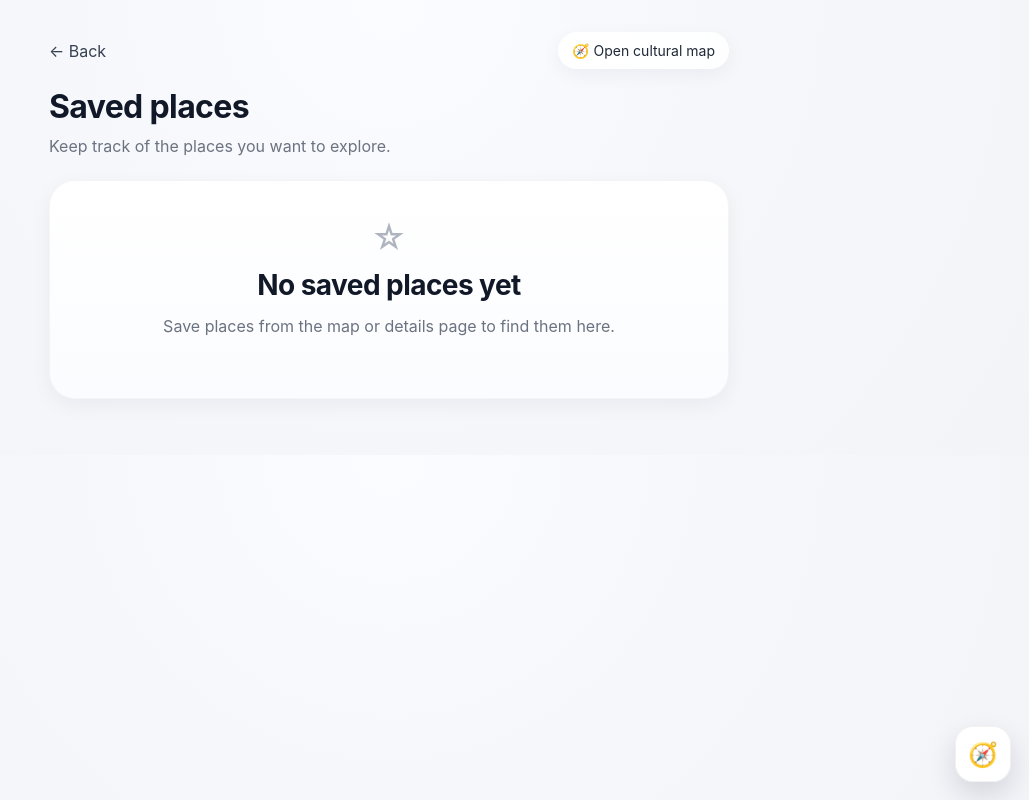
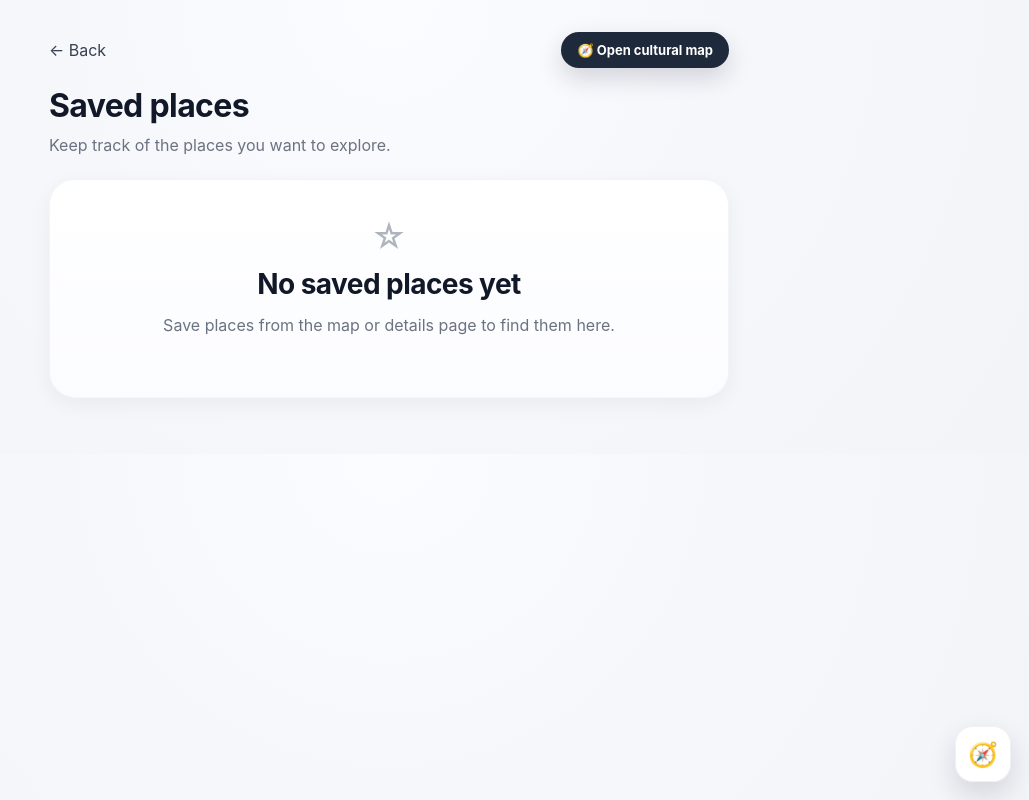
Before and after one commit to Nataliia-Burmaka/interactive-cultural-map, a React (Vite) app: page /saved in a window 1280 px wide. Shown: the whole page, without its empty margins (251-1280 px from the left). Built offline with nearby package versions, Linux system fonts and the light colour scheme.

Commit message:
Changed button on Saved places page

```diff
--- a/src/pages/SavedPage.jsx
+++ b/src/pages/SavedPage.jsx
@@ -53,12 +53,15 @@ function SavedPage() {
         </button>
 
         <div className="results-top-actions">
-          <button
-            className="saved-link-button"
-            onClick={() => navigate("/map")}
-          >
-            🧭 Open cultural map
-          </button>
+         <button
+  className="saved-link-button saved-link-button--primary"
+  onClick={() => {
+    localStorage.setItem("savedWalkMode", JSON.stringify(true));
+    navigate("/map");
+  }}
+>
+  🧭 Open cultural map
+</button>
         </div>
       </div>
 
```
